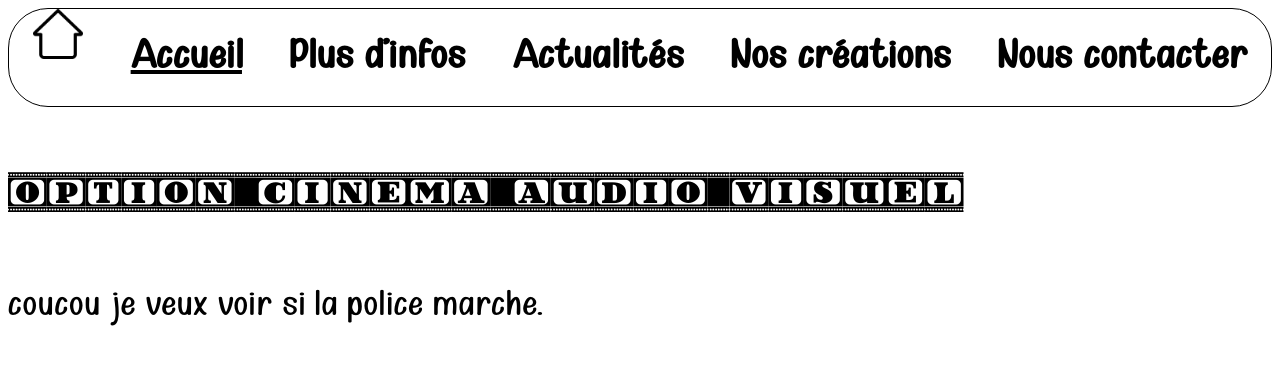
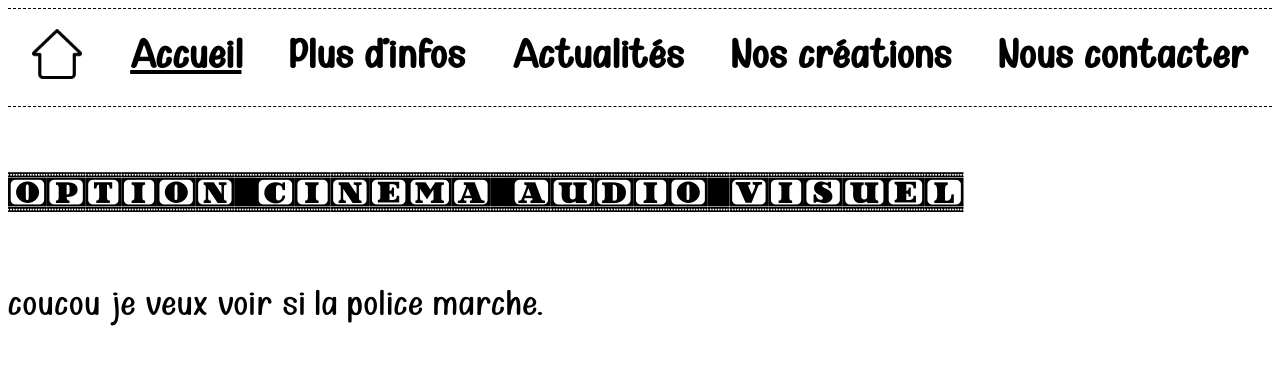
Before and after one commit to Baloo54/Cin-ma, a PHP site: page / in a window 1280 px wide. Shown: the top 365 px of the page. Run offline with PHP 8.4, Linux system fonts and the light colour scheme.

Commit message:
amélioration des bordure

```diff
--- a/fichiers/les différentes pages/fichier css/styles.css
+++ b/fichiers/les différentes pages/fichier css/styles.css
@@ -25,8 +25,8 @@
 header{
     display: flex;
     justify-content: space-around;
-    border: 1px black solid;
-    border-radius: 40px;
+    border-top: 1px black dashed;
+    border-bottom: 1px black dashed;
 }
 .lo, .li
 {
@@ -39,3 +39,7 @@ header{
 {
     text-decoration: underline;
 }
+.uwu
+{
+    margin-top: 20px;
+}
--- a/fichiers/les différentes pages/fichier html/contact.html
+++ b/fichiers/les différentes pages/fichier html/contact.html
@@ -10,7 +10,7 @@
     </head>
     <body>
         <header>
-            <a href="../../../index.html"><img src="../../../fichiers/images/home_button.png" alt="home, accueil, homepage" width="50px"></a>
+            <a href="../../../index.html"><img src="../../../fichiers/images/home_button.png" alt="home, accueil, homepage" width="50px" class="uwu"></a>
             <a href="../../../index.html"class= "lo"><h1>Accueil</h1></a>
             <a href="infos.html" class="lo"><h1>Plus d'infos</h1></a>
             <a href="news.html" class="lo"><h1>Actualités</h1></a>
--- a/fichiers/les différentes pages/fichier html/creations.html
+++ b/fichiers/les différentes pages/fichier html/creations.html
@@ -10,7 +10,7 @@
     </head>
     <body>
         <header>
-            <a href="../../../index.html"><img src="../../../fichiers/images/home_button.png" alt="home, accueil, homepage" width="50px"></a>
+            <a href="../../../index.html"><img src="../../../fichiers/images/home_button.png" alt="home, accueil, homepage" width="50px" class="uwu"></a>
             <a href="../../../index.html"class= "lo"><h1>Accueil</h1></a>
             <a href="infos.html" class="lo"><h1>Plus d'infos</h1></a>
             <a href="news.html" class="lo"><h1>Actualités</h1></a>
--- a/fichiers/les différentes pages/fichier html/infos.html
+++ b/fichiers/les différentes pages/fichier html/infos.html
@@ -10,7 +10,7 @@
     </head>
     <body>
         <header>
-                <a href="../../../index.html"><img src="../../../fichiers/images/home_button.png" alt="home, accueil, homepage" width="50px"></a>
+                <a href="../../../index.html"><img src="../../../fichiers/images/home_button.png" alt="home, accueil, homepage" width="50px" class="uwu"></a>
                 <a href="../../../index.html" class="lo"><h1>Accueil</h1></a>
                 <a href="infos.html" class="li"><h1>Plus d'infos</h1></a>
                 <a href="news.html" class="lo"><h1>Actualités</h1></a>
--- a/fichiers/les différentes pages/fichier html/news.html
+++ b/fichiers/les différentes pages/fichier html/news.html
@@ -10,7 +10,7 @@
     </head>
     <body>
         <header>
-            <a href="../../../index.html"><img src="../../../fichiers/images/home_button.png" alt="home, accueil, homepage" width="50px"></a>
+            <a href="../../../index.html"><img src="../../../fichiers/images/home_button.png" alt="home, accueil, homepage" width="50px" class="uwu"></a>
             <a href="../../../index.html" class="lo"><h1>Accueil</h1></a>
             <a href="infos.html" class="lo"><h1>Plus d'infos</h1></a>
             <a href="news.html" class="li"><h1>Actualités</h1></a>
--- a/index.html
+++ b/index.html
@@ -11,7 +11,7 @@
     <body>
         <header>
             <!-- La où seront les liens pour changer les différentes pages de notre site.-->
-            <a href="index.html"><img src="fichiers/images/home_button.png" alt="home, accueil, homepage" width="50px"></a>
+            <a href="index.html"><img src="fichiers/images/home_button.png" alt="home, accueil, homepage" width="50px" class="uwu"></a>
             <a href="index.html" class="li"><h1>Accueil</h1></a>
             <a href="fichiers/les différentes pages/fichier html/infos.html" class="lo"><h1>Plus d'infos</h1></a>
             <a href="fichiers/les différentes pages/fichier html/news.html"class="lo"><h1>Actualités</h1></a>
```
